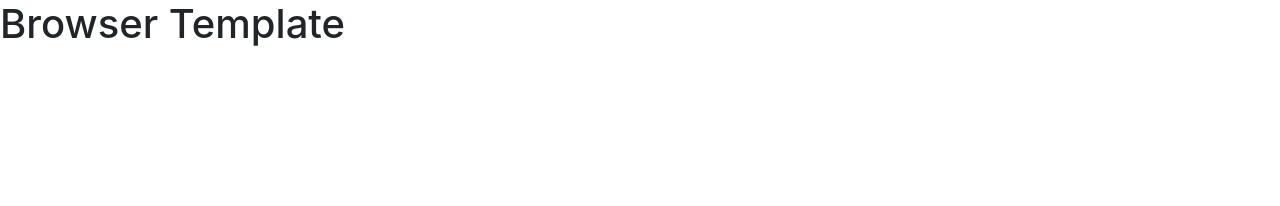
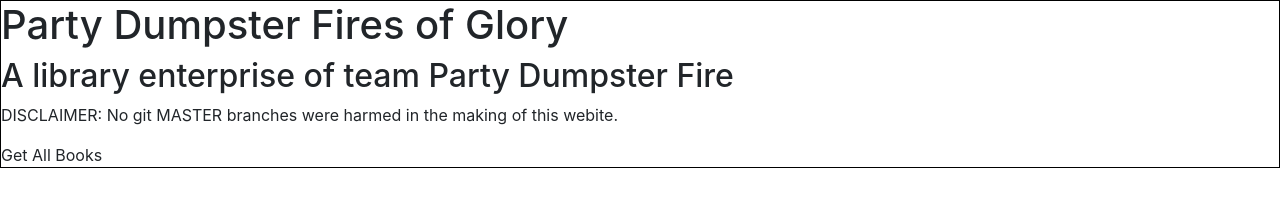
Before and after one commit to northross/SEI-09-pd-client, a website built with webpack: page index.html in a window 1280 px wide. Built offline with nearby package versions, Linux system fonts and the light colour scheme.

Commit message:
Added HTML-CSS Files

```diff
--- a/assets/styles/index.scss
+++ b/assets/styles/index.scss
@@ -1 +1,6 @@
 @import '~bootstrap/scss/bootstrap';
+
+body {
+  width: 100%;
+  border: 1px solid black
+}
--- a/index.html
+++ b/index.html
@@ -12,6 +12,16 @@
       <script src="public/application.js" type="text/javascript" charset="utf-8" defer></script>
     </head>
     <body>
-      <h1>Browser Template</h1>
+      <header>
+        <h1>Party Dumpster Fires of Glory</h1>
+        <h2>A library enterprise of team Party Dumpster Fire</h2>
+        <p>DISCLAIMER: No git MASTER branches were harmed in the making of this webite.</p>
+      </header>
+
+      <main>
+        <div class="button">Get All Books</div>
+        <div id="books-viewer"></div>
+      </main>
+
     </body>
 </html>
```
